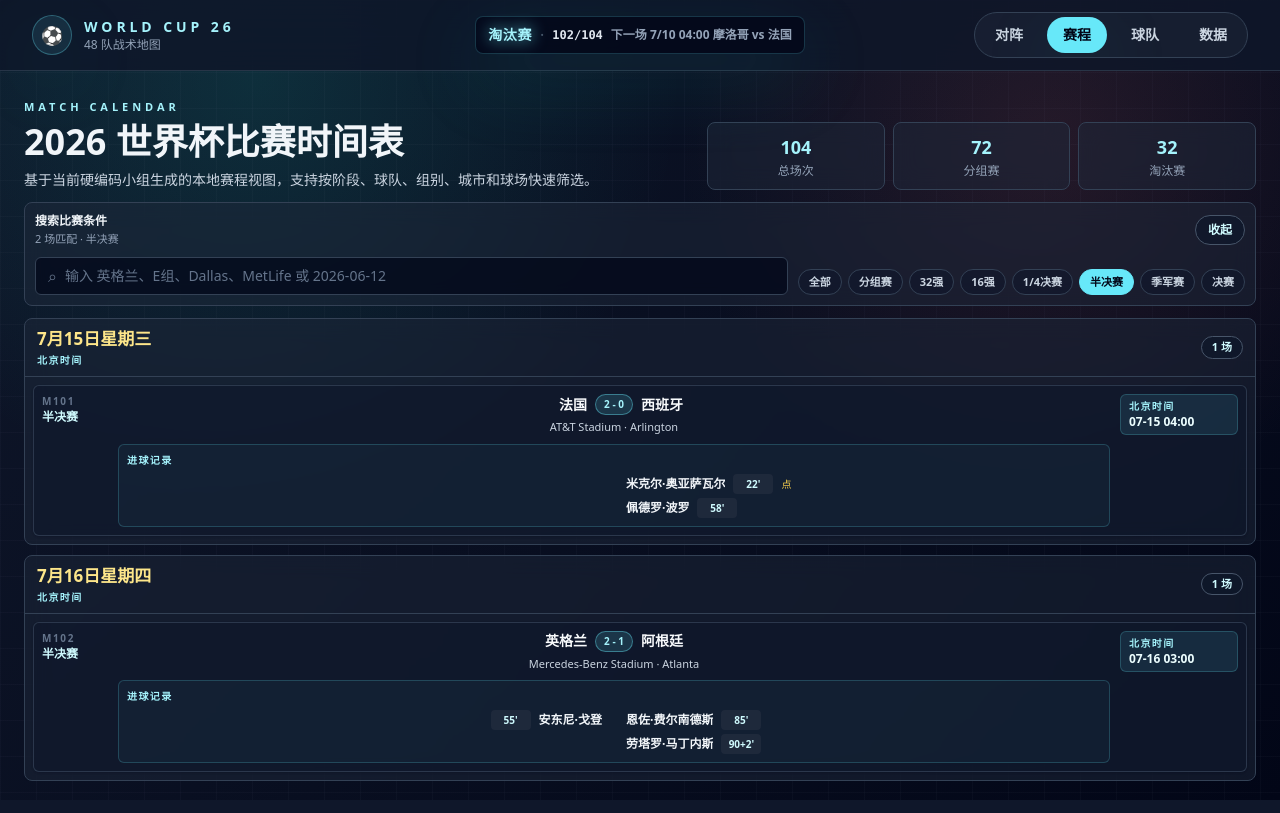
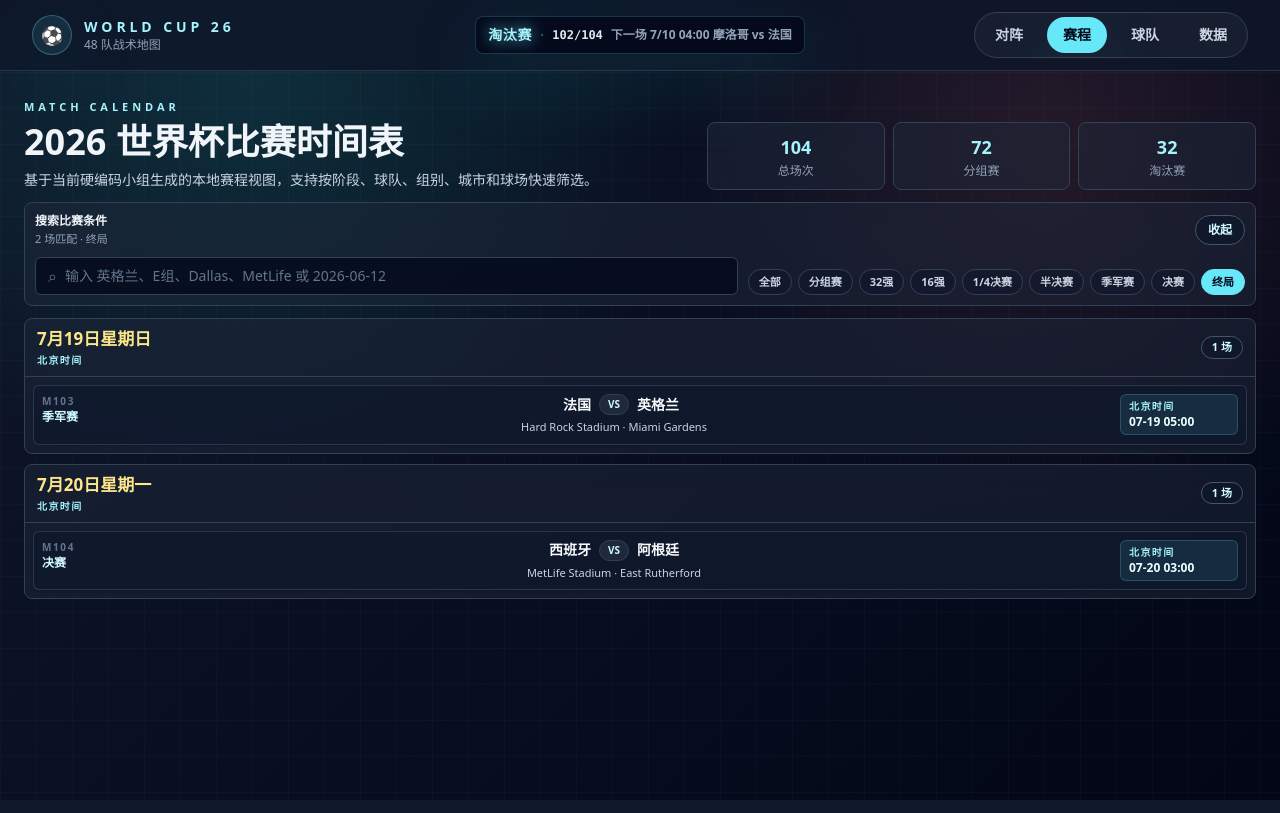
Before and after one commit to huayu2025ai-sketch/world-cup-26, a Next.js app: page /schedule in a window 1280 px wide. Both pictures are taken after a click on the button "展开". Built offline with nearby package versions, Linux system fonts and the light colour scheme.

Commit message:
Default schedule to finals stage

```diff
--- a/app/schedule/page.tsx
+++ b/app/schedule/page.tsx
@@ -99,10 +99,11 @@ const severityBadge = (severity: MatchNewsItem["severity"]) => {
 };
 
 const NEWS_WINDOW_MS = 48 * 60 * 60 * 1000;
+const schedulePageStages = [...scheduleStages, "终局"] as const;
 
 export default function SchedulePage() {
   const [query, setQuery] = useState("");
-  const [stage, setStage] = useState<(typeof scheduleStages)[number]>("半决赛");
+  const [stage, setStage] = useState<(typeof schedulePageStages)[number]>("终局");
   const [isFilterOpen, setIsFilterOpen] = useState(false);
   const [newsIndexMap, setNewsIndexMap] = useState<Record<number, number>>({});
   const [now, setNow] = useState(() => Date.now());
@@ -121,7 +122,9 @@ export default function SchedulePage() {
     const normalizedQuery = query.trim().toLowerCase();
 
     return scheduleMatches.filter((match) => {
-      const stageMatched = stage === "全部" || match.stage === stage;
+      const stageMatched =
+        stage === "全部" ||
+        (stage === "终局" ? match.stage === "季军赛" || match.stage === "决赛" : match.stage === stage);
       const text = [
         match.id,
         match.stage,
@@ -261,7 +264,7 @@ export default function SchedulePage() {
             </div>
 
             <div className="flex flex-wrap gap-1.5">
-              {scheduleStages.map((item) => (
+              {schedulePageStages.map((item) => (
                 <button
                   key={item}
                   type="button"
```
